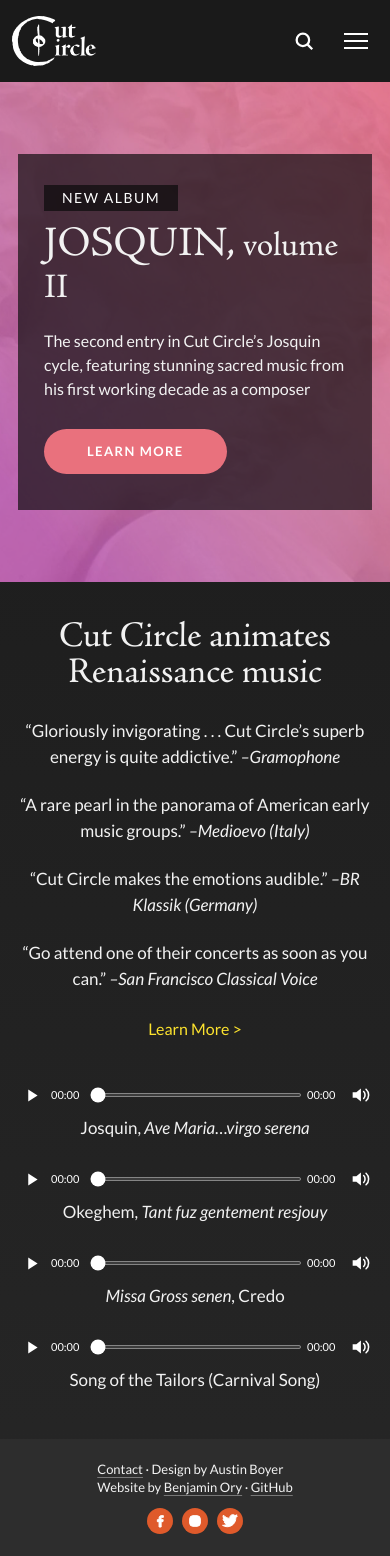
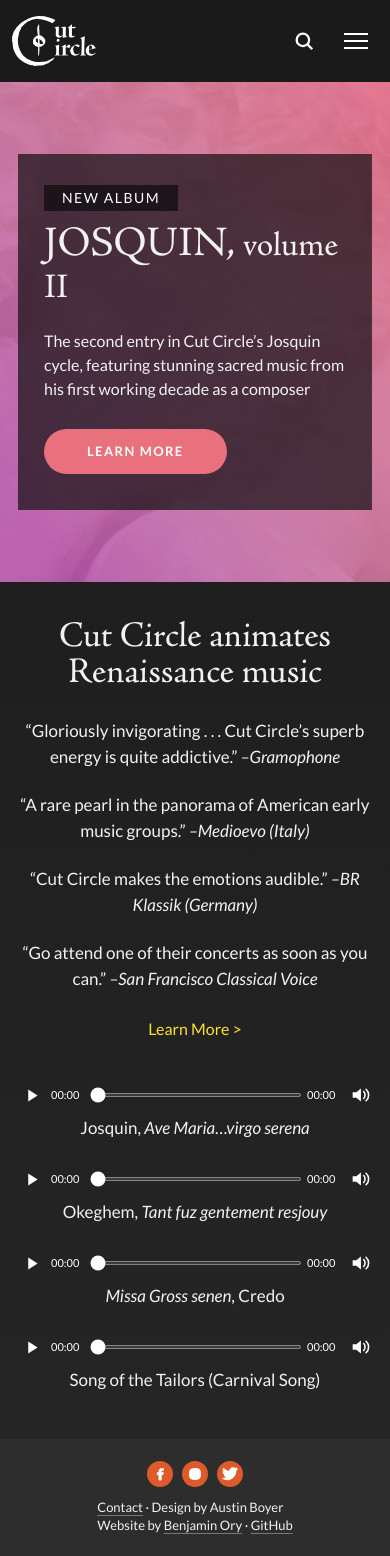
Before and after one commit to benory/Cut-Circle-Website, a Jekyll site: the page built from index.html, in a window 390 px wide. Built offline with Jekyll 4.4.1, drawn with Linux system fonts in a browser that asks for light colours.

Commit message:
Fix small design issues

```diff
--- a/_data/navigation.yml
+++ b/_data/navigation.yml
@@ -25,6 +25,8 @@
 - label: Events
   url: /events/
   children:
+    - label: Events
+      url: /events/
     - label: Community Feasting
       url: /community-feasting-project/
 - label: Scores
--- a/assets/css/main.css
+++ b/assets/css/main.css
@@ -953,6 +953,8 @@
   .home-features { margin-bottom: 32px; padding-inline: 0; }
   .feature-card h2 { font-size: 18px; }
   .site-footer__inner { width: calc(100% - 36px); flex-direction: column; justify-content: center; gap: 12px; padding-block: 22px; }
+  .site-footer .social-links { order: 1; }
+  .site-footer__credits { order: 2; }
   .archive-grid { grid-template-columns: 1fr; }
   .archive-grid--text { grid-template-columns: 1fr; }
   .archive-layout--rail .archive-grid, .archive-layout--rail .archive-grid--text { grid-template-columns: 1fr; }
```
